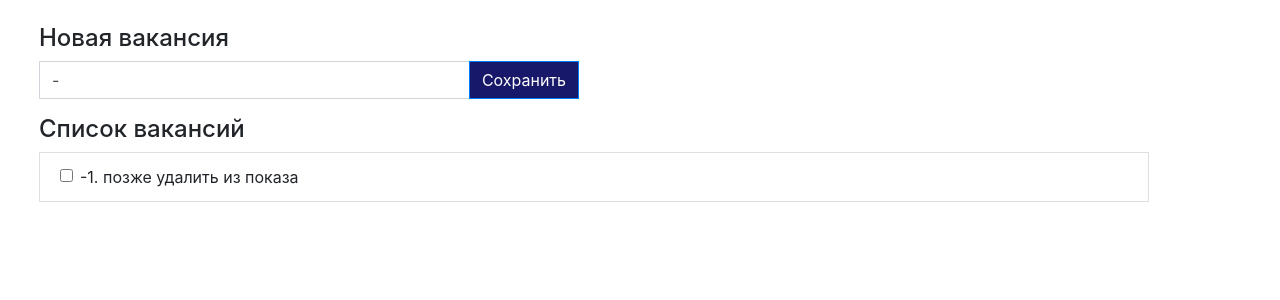
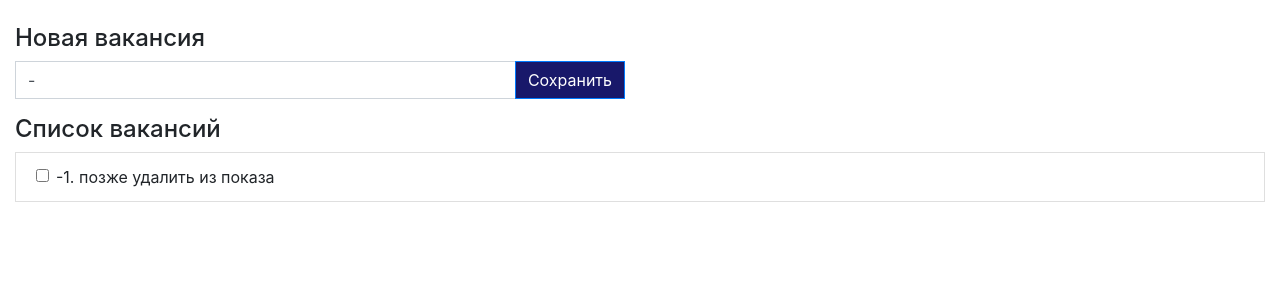
Before and after one commit to cherepakhin/vacancy_front, a React (Create React App) app: page / in a window 1280 px wide. Shown: the top 300 px of the page. Built offline with nearby package versions, Linux system fonts and the light colour scheme.

Commit message:
add Container fluid

```diff
--- a/src/App.css
+++ b/src/App.css
@@ -36,7 +36,7 @@
 }
 
 .list-group-item .form-check {
-  width: 80%;
+  width: 100%;
 }
 
 .list-group-item-actions {
--- a/src/App.js
+++ b/src/App.js
@@ -10,7 +10,7 @@ function App() {
   const vacancies = useSelector(state => state);
 
   return (
-    <Container className="main-app-container ml-4"> {/*  "ml-4" Margin Left (ml!) (https://react-bootstrap.github.io/docs/layout/grid)*/}
+    <Container fluid className="main-app-container"> {/*  "ml-4" Margin Left (ml!) (https://react-bootstrap.github.io/docs/layout/grid)*/}
       <Row className="mt-4">    {/* "mt-4"  top margin (https://react-bootstrap.github.io/docs/layout/grid)*/}
         <Col xs={6}>           {/* xs={6} 10 cells (https://react-bootstrap.github.io/docs/layout/grid)*/}
           <h4>Новая вакансия</h4>
@@ -23,7 +23,7 @@ function App() {
         </Col>
       </Row>
       <Row>
-        <Col>
+        <Col xs={12}>
           <VacancyList vacancies={ vacancies } />
         </Col>
       </Row>
--- a/src/index.css
+++ b/src/index.css
@@ -1,6 +1,13 @@
+
+html, body {
+  margin: 150;
+  padding: 100;
+  height: 100%;
+}
 
 body {
-  margin: 10;
+  padding: 0;
+  margin: 0;
 
   font-family: -apple-system, BlinkMacSystemFont, 'Segoe UI', 'Roboto', 'Oxygen',
     'Ubuntu', 'Cantarell', 'Fira Sans', 'Droid Sans', 'Helvetica Neue',
```
